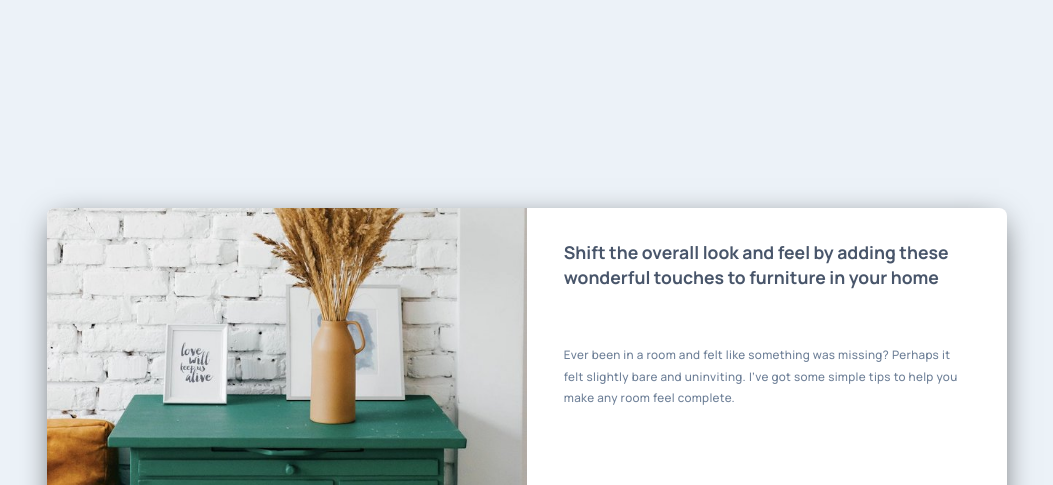
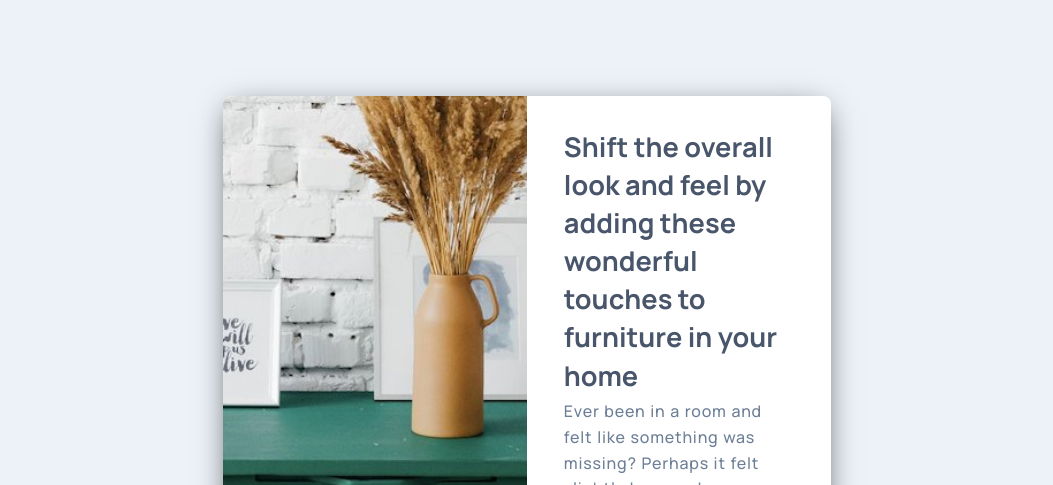
Before and after one commit to sledua/Ping-single-column-coming-soon-page, a plain HTML site: page index.html in a window 1280 px wide. Shown: the top 485 px of the page, without its empty margins (113-1166 px from the left). Drawn offline with Linux system fonts and the light colour scheme.

Commit message:
fix
end fixing

```diff
--- a/style/style.css
+++ b/style/style.css
@@ -268,13 +268,22 @@ body {
 }
 @media (min-width: 1120px) {
     body {
-        margin: 0 10rem;
+        margin: 0 21rem;
     }
     .post {
         --post-padding: 2rem 3rem 2rem 2.3rem;
         --post-spacing: 0.3rem;
         grid-template-columns: 1fr 1fr;
     }
+    .post__title {
+    font-size: 1.7rem;
+}
+.post__description {
+    font-size: 1rem;
+    line-height: 1.6;
+    letter-spacing: 0.8px;
+    word-spacing: 0.7px;
+}
     /* .post__description {
         font-size: 0.73rem;
         line-height: 1.8;
```
Also changed, not shown: screenshot.png (added), 1 other file.
